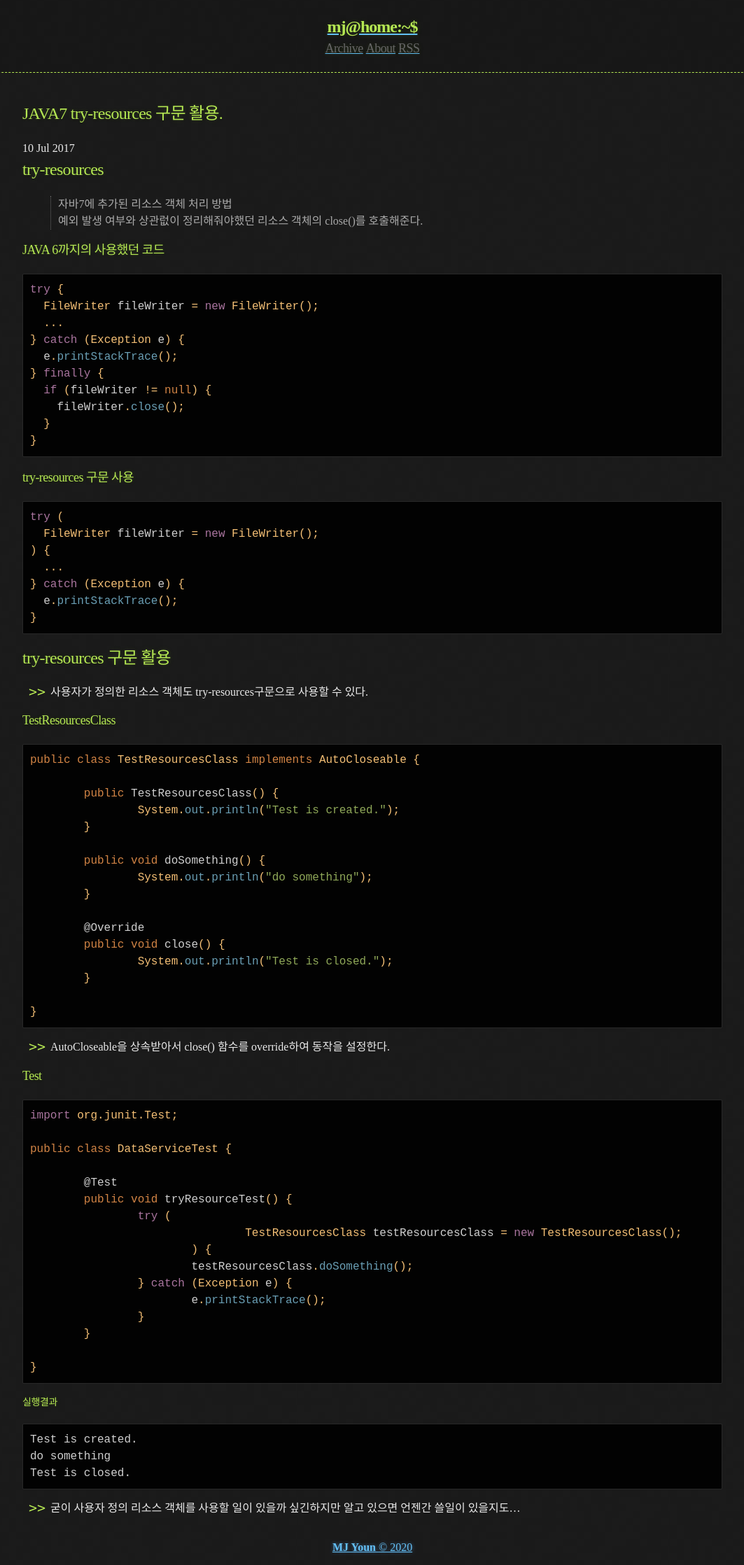
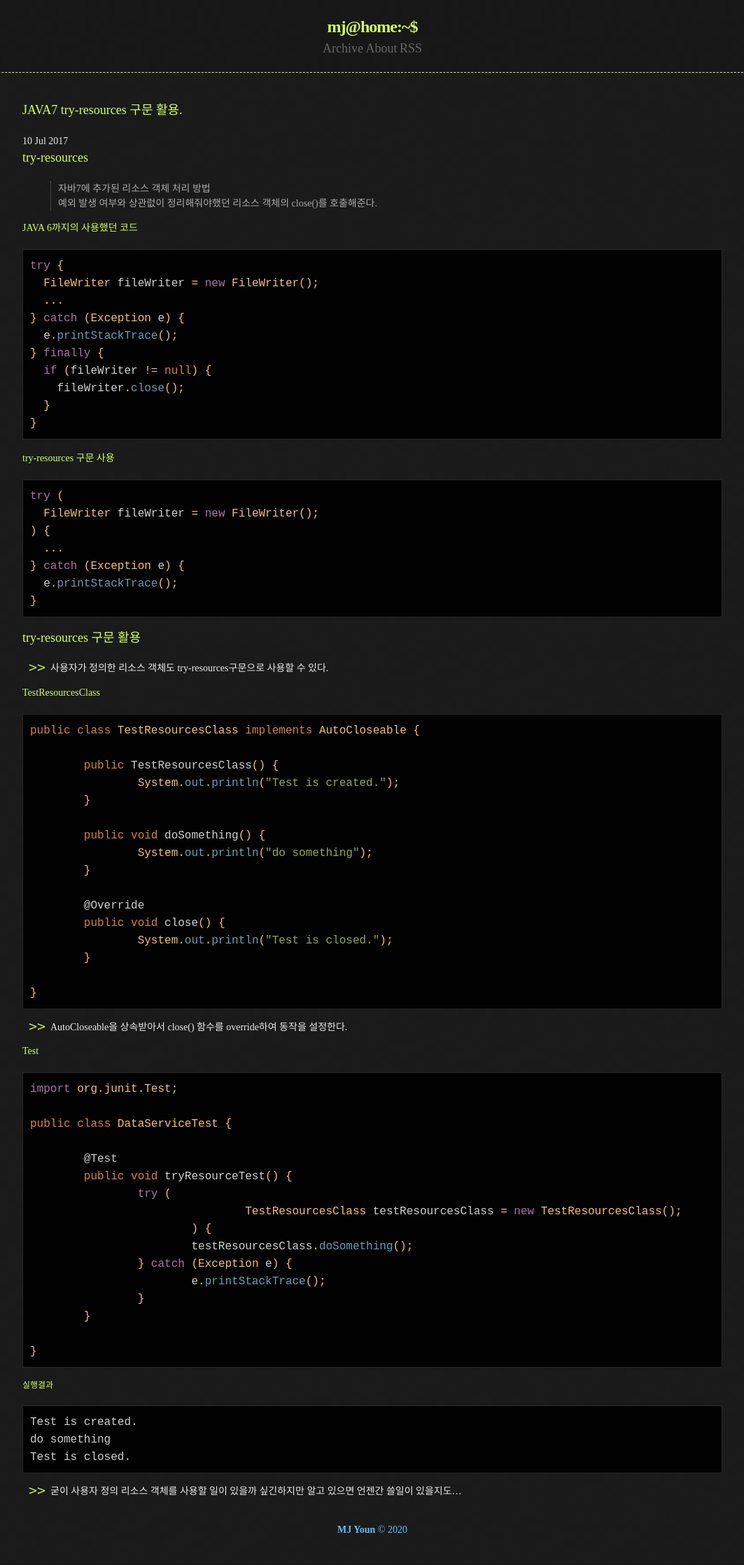
Before and after one commit to MJ-Youn/mj-youn.github.io, a Jekyll site: the page built from _posts/2017-07-10-try-resource-구문.md, in a window 1280 px wide. Shown: the whole page at 70% size, without its empty margins (108-1171 px from the left). Built offline with Jekyll 4.4.1, drawn with Linux system fonts in a browser that asks for light colours; some web fonts are replaced; after the commit the page ends 2211 px from its top, so only the background shows below that.

Commit message:
theme 변경

```diff
--- a/_sass/_default_colors.scss
+++ b/_sass/_default_colors.scss
@@ -7,7 +7,7 @@
 $bouquet: #aa759f;
 $chelsea-cucumber: #90a959;
 $cod-grey: #151515;
-$conifer: #b5e853;
+$conifer: #d1ff62;
 $dove-grey: #666;
 $gallery: #eaeaea;
 $grey: #888;
--- a/_sass/base.scss
+++ b/_sass/base.scss
@@ -18,7 +18,7 @@
   padding: 0;
   background: $body-background url("../assets/bkg.png") 0 0;
   color: $body-foreground;
-  font-size: 16px;
+  font-size: 14px;
   line-height: 1.5;
   font-family: 'Nanum Gothic Coding', serif;
 }
@@ -74,9 +74,9 @@
   font-weight: bold;
   font-family: 'Nanum Gothic Coding', serif;
   color: $conifer;//$header;
-  text-shadow: 0 1px 1px rgba(0, 0, 0, 0.1),
-               0 0 5px rgba(181, 232, 83, 0.1),
-               0 0 10px rgba(181, 232, 83, 0.1);
+  // text-shadow: 0 1px 1px rgba(0, 0, 0, 0.1),
+  //              0 0 5px rgba(181, 232, 83, 0.1),
+  //              0 0 10px rgba(181, 232, 83, 0.1);
   letter-spacing: -1px;
   -webkit-font-smoothing: antialiased;
 }
@@ -102,36 +102,35 @@
   font-weight: normal;
   font-family: 'Nanum Gothic Coding', serif;
   color: $header;
-  letter-spacing: -0.03em;
-  text-shadow: 0 1px 1px rgba(0, 0, 0, 0.1),
-               0 0 5px rgba(181, 232, 83, 0.1),
-               0 0 10px rgba(181, 232, 83, 0.1);
+  // text-shadow: 0 1px 1px rgba(0, 0, 0, 0.1),
+  //              0 0 5px rgba(181, 232, 83, 0.1),
+  //              0 0 10px rgba(181, 232, 83, 0.1);
 }
 
 #main_content h1 {
-  font-size: 30px;
+  font-size: 24px;
 }
 
 #main_content h2 {
-  font-size: 24px;
+  font-size: 18px;
 }
 
 #main_content h3 {
-  font-size: 18px;
+  font-size: 14px;
 }
 
 #main_content h4 {
-  font-size: 14px;
+  font-size: 12px;
 }
 
 #main_content h5 {
-  font-size: 12px;
+  font-size: 10px;
   text-transform: uppercase;
   margin: 0 0 5px 0;
 }
 
 #main_content h6 {
-  font-size: 12px;
+  font-size: 10px;
   text-transform: uppercase;
   color: #999;
   margin: 0 0 5px 0;
@@ -157,6 +156,7 @@
   border: 1px solid rgba(255, 255, 255, 0.15);
   padding: 10px;
   font-size: 16px;
+  font-family: SFMono-Regular,Consolas,Liberation Mono,Menlo,monospace;
   color: #b5e853;
   border-radius: 2px;
   text-wrap: normal;
@@ -167,6 +167,7 @@
 code.highlighter-rouge {
   background: rgba(0,0,0,0.9);
   border: 1px solid rgba(255, 255, 255, 0.15);
+  font-family: SFMono-Regular,Consolas,Liberation Mono,Menlo,monospace;
   padding: 0px 3px;
   margin: 0px -3px;
   color: #aa759f;
@@ -238,7 +239,8 @@
 
 a {
   color: #63c0f5;
-  text-shadow: 0 0 5px rgba(104, 182, 255, 0.5);
+  // text-shadow: 0 0 5px rgba(104, 182, 255, 0.5);
+  text-decoration: none;
 }
 
 a:active, a:focus {
```
Also changed, not shown: _config.yml (line endings or trailing spaces).
